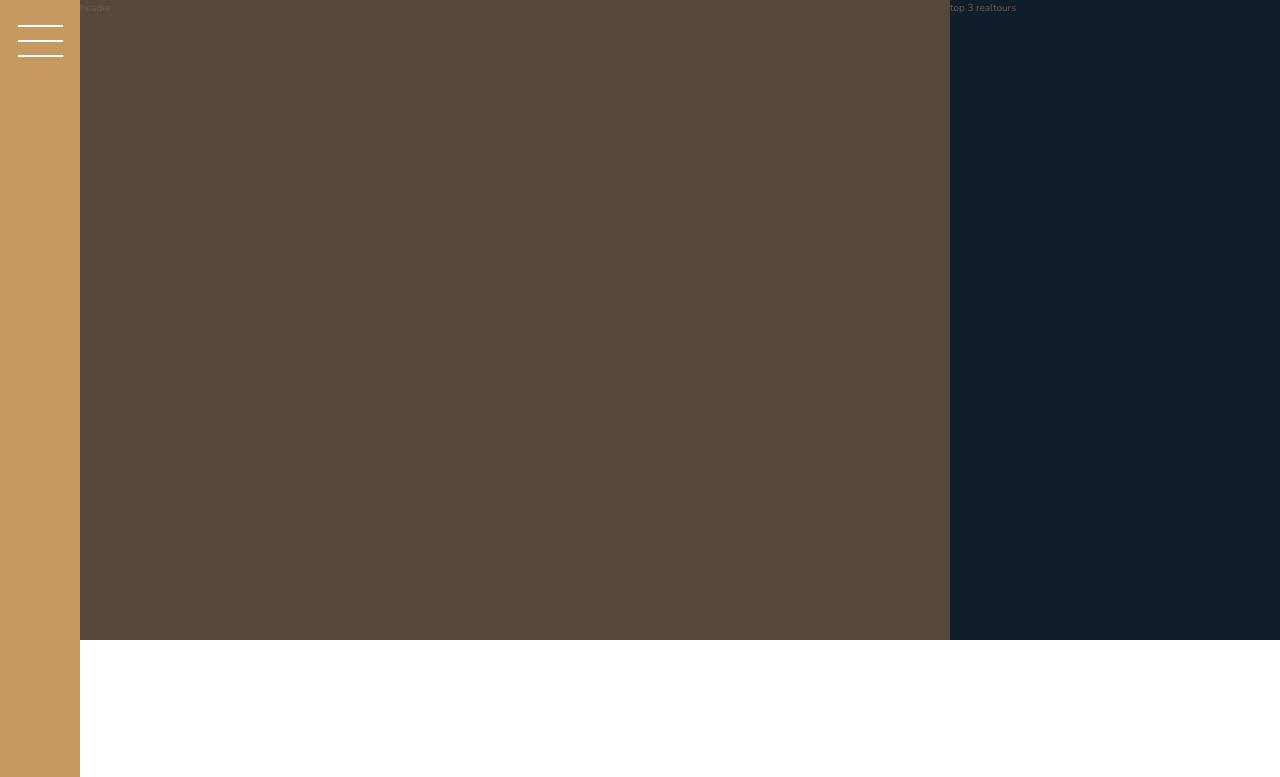
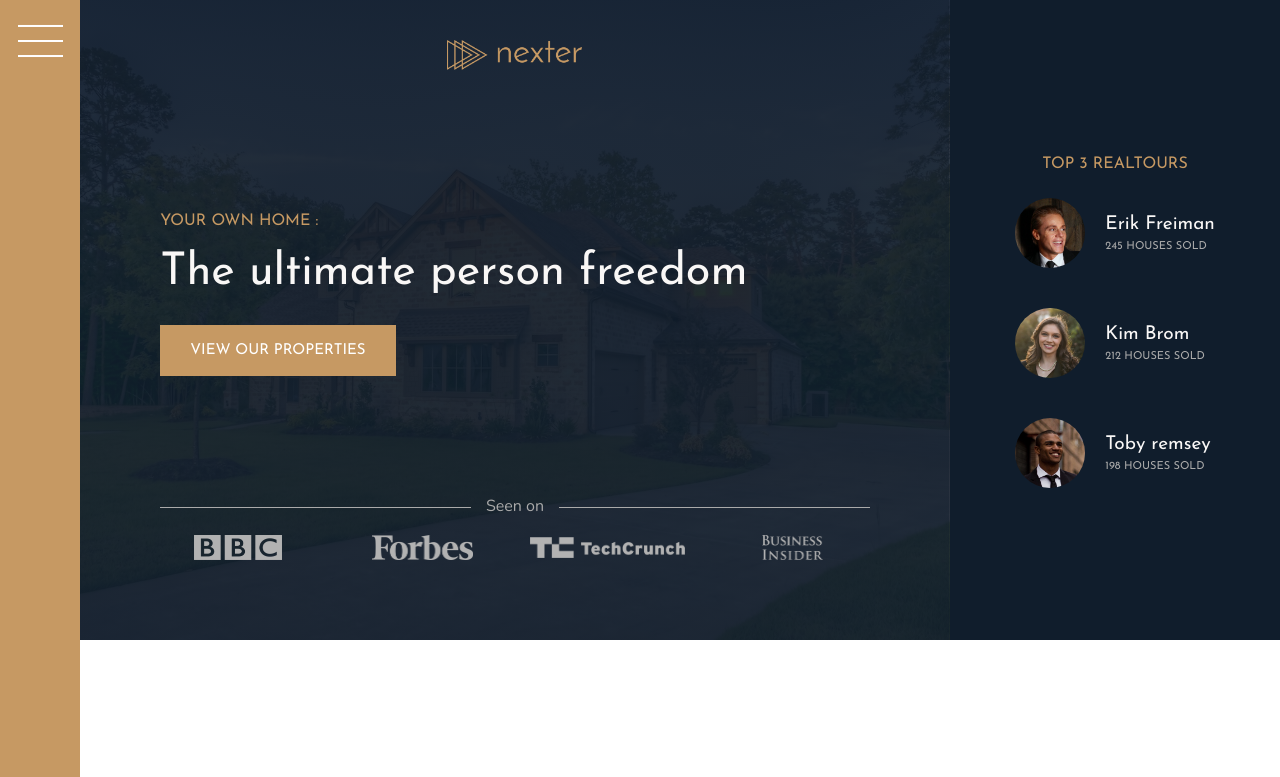
Before and after one commit to ANKITA-web34/nexter, a website: page index.html in a window 1280 px wide. Shown: the top 777 px of the page. Drawn offline with nearby package versions, Linux system fonts and the light colour scheme.

Commit message:
build header and realtors

```diff
--- a/index.html
+++ b/index.html
@@ -19,12 +19,49 @@
         </div>
 
         <header class="header">
-            header
+            <img src="img/logo.png" alt="Nexter logo" class="header__logo">
+            <h3 class="heading-3">Your own home :</h3>
+            <h2 class="heading-1">The ultimate person freedom</h2>
+            <button class="btn header__btn">View our Properties</button>
+
+            <div class="header__seenon-text">Seen on</div>
+            <div class="header__seenon-logo">
+                <img src="img/logo-bbc.png" alt="Seen on logo 1">
+                <img src="img/logo-forbes.png" alt="Seen on logo 2">
+                <img src="img/logo-techcrunch.png" alt="Seen on logo 3">
+                <img src="img/logo-bi.png" alt="Seen on logo 4">
+            </div>
+
         </header>
 
         <div class="realtours">
-            top 3 realtours
+            <h3 class="heading-3">Top 3 realtours</h3>
+            <div class="realtours__list">
+                <img src="img/realtor-1.jpeg" alt="Realtoure 2" class="realtours__img">
+                <div class="realtours__details">
+                    <h4 class="heading-4 heading-4--light">Erik Freiman
+                        <p class="realtours__sold">245 houses sold</p>
+                    </h4>
+                 </div>
+
+                 <img src="img/realtor-2.jpeg" alt="Realtoure 3" class="realtours__img">
+                 <div class="realtours__details">
+                     <h4 class="heading-4 heading-4--light">Kim Brom
+                         <p class="realtours__sold">212 houses sold</p>
+                     </h4>
+                 </div>
+
+                 <img src="img/realtor-3.jpeg" alt="Realtoure 1" class="realtours__img">
+                <div class="realtours__details">
+                    <h4 class="heading-4 heading-4--light">Toby remsey
+                        <p class="realtours__sold">198 houses sold</p>
+                    </h4>
+                </div>
+            </div>
         </div>
+
+
+
 
         <section class="features">
             <div class="feature">
--- a/sass/_header.scss
+++ b/sass/_header.scss
@@ -1,4 +1,60 @@
 .header {
-    background-color: $color-grey-dark-1;
+    background-image: linear-gradient(rgba($color-secondary, .93), rgba($color-secondary, .93)), url(../img/hero.jpeg);
+    //background-color: $color-grey-dark-1;
     grid-column: full-start/ col-end 6;
+    background-size: cover;
+    background-position: center;
+    padding: 8rem;
+    padding-top: 4rem;
+
+    display: grid;
+    grid-template-rows: 1fr min-content minmax(6rem, min-content) 1fr;
+    grid-template-columns: minmax(min-content, max-content);
+    grid-row-gap: 1.5rem;
+   justify-content: center;
+
+    &__logo {
+        height: 3rem;
+        justify-self: center;
+    }
+
+    &__btn {
+        justify-self: start;
+        align-self: start;
+    }
+
+    &__seenon-text {
+        display: grid;
+        grid-template-columns: 1fr max-content 1fr;
+        grid-column-gap: 1.5rem;
+        align-items: center;
+
+        font-size: 1.6rem;
+        color: $color-grey-light-2;
+
+        &::before
+        ,&::after {
+            content: "";
+            height: 1px;
+            display: block;
+            background-color: currentColor;
+        }
+    }
+
+    &__seenon-logo {
+        display: grid;
+        grid-template-columns: repeat(4, 1fr);
+        grid-column-gap: 3rem;
+        justify-items: center;
+        align-items: center;
+
+        img {
+            max-height: 2.5rem;
+            max-width: 100%;
+
+            filter: brightness(70%);
+        }
+    }
+
+
 }
--- a/sass/_realtors.scss
+++ b/sass/_realtors.scss
@@ -1,4 +1,33 @@
 .realtours {
     background-color: $color-secondary;
     grid-column: col-start 7 / full-end;
+    padding: 3rem;
+
+    display: grid;
+    align-content: center;
+    justify-content: center;
+    justify-items: center;
+    grid-row-gap: 2rem;
+
+
+    &__list {
+        display: grid;
+        grid-template-columns: min-content max-content;
+        grid-column-gap: 2rem;
+        grid-row-gap: 5vh;
+        align-items: center;
+    }
+
+    &__img {
+        width: 7rem;
+        border-radius: 50%;
+        display: block;
+    }
+
+    &__sold {
+        font-size: 1.1rem;
+        text-transform: uppercase;
+        color: $color-grey-light-2;
+        margin-top: -3px;
+    }
 }
--- a/sass/_typography.scss
+++ b/sass/_typography.scss
@@ -4,7 +4,13 @@
 }
 
 
-.heading-1 { @extend %heading; }
+.heading-1 {
+     @extend %heading;
+
+    font-size: 4.5rem;
+    color: $color-grey-light-1;
+    line-height: 1;
+}
 
 .heading-2 {
      @extend %heading;
```
Also changed, not shown: css/style.css, sass/main.scss (line endings or trailing spaces).
